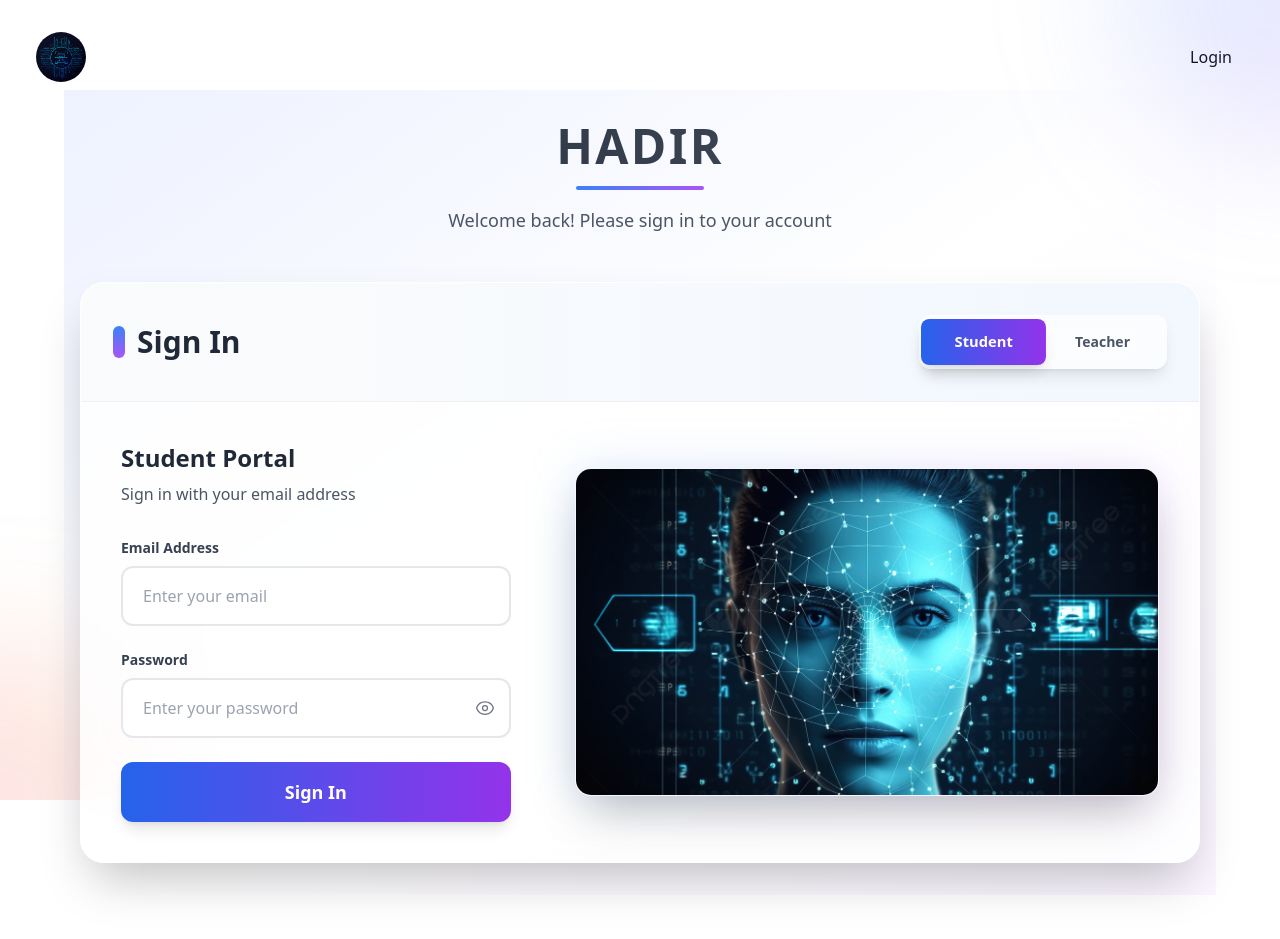
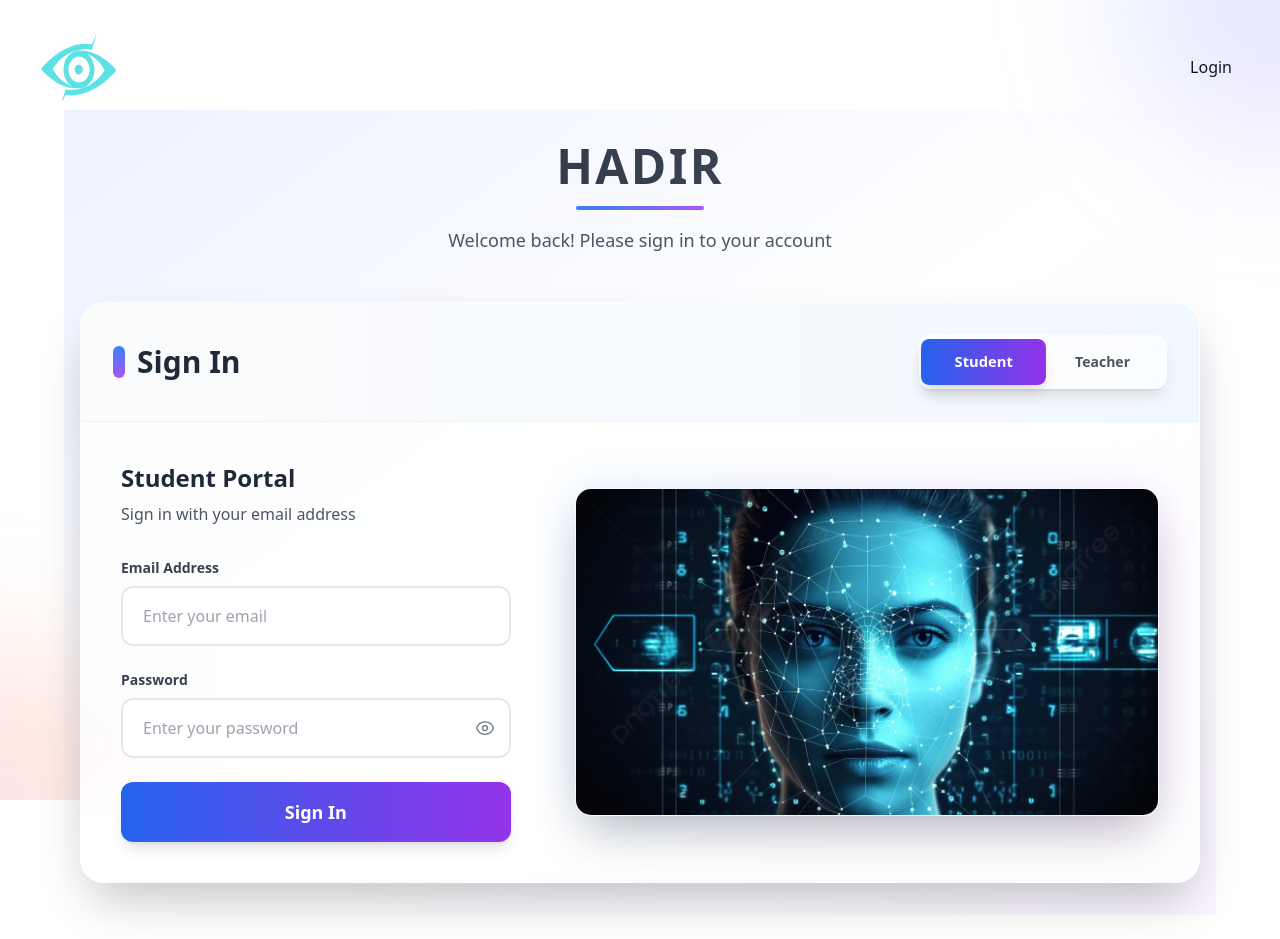
Before and after one commit to A7med3li011/colleage, a React (Create React App) app: page /login in a window 1280 px wide. Built offline with nearby package versions, Linux system fonts and the light colour scheme.

Commit message:
handle logo

```diff
--- a/src/components/NavBar.js
+++ b/src/components/NavBar.js
@@ -1,11 +1,16 @@
 import React from "react";
 import { Link } from "react-router-dom";
 import logo from "../assits/logo.jpg";
+import logo2 from "../assits/a.png";
 export default function NavBar() {
   return (
     <div className="flex justify-between items-center  px-3 py-2">
       <div>
-        <img className="w-[50px] h-[50px] rounded-full" src={logo} alt="logo" />{" "}
+        <img
+          className="w-[90px] h-[70px] rounded-full"
+          src={logo2}
+          alt="logo"
+        />{" "}
       </div>
       <ul className="flex ">
         {/* <li className='py-1 px-3'><Link to={"/register"}>Register</Link></li> */}
--- a/src/pages/Login.jsx
+++ b/src/pages/Login.jsx
@@ -6,7 +6,7 @@ import { useNavigate } from "react-router-dom";
 import axios from "axios";
 import { baseUrl } from "../services/apis";
 import { toast } from "react-toastify";
-
+import logo2 from "../assits/a.png";
 export default function Login() {
   const navigate = useNavigate();
   const [role, setRole] = useState("student");
--- a/src/pages/TeacherHome.jsx
+++ b/src/pages/TeacherHome.jsx
@@ -12,9 +12,7 @@ export default function TeacherHome() {
         {/* Header */}
         <div className="mb-8">
           <h1 className="text-4xl font-bold text-gray-800 mb-2">My Courses</h1>
-          <p className="text-gray-600">
-            Manage and monitor your teaching assignments
-          </p>
+          <p className="text-gray-600">Manage  your teaching courses</p>
         </div>
 
         {/* Courses Grid */}
```
Also changed, not shown: public/a.png (added), src/assits/a.png (added).
